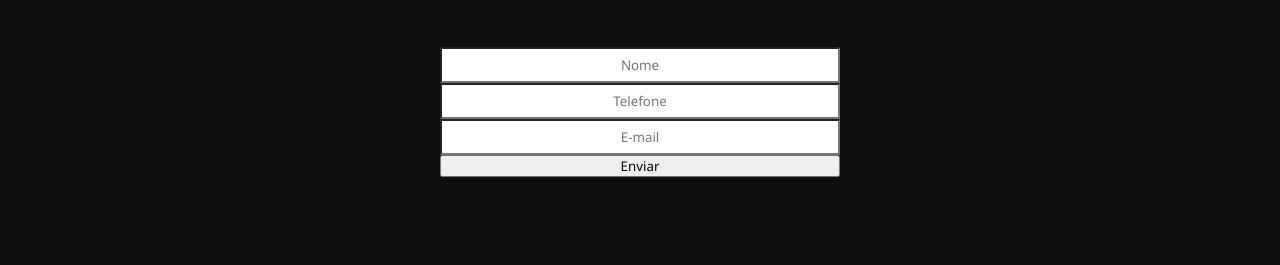
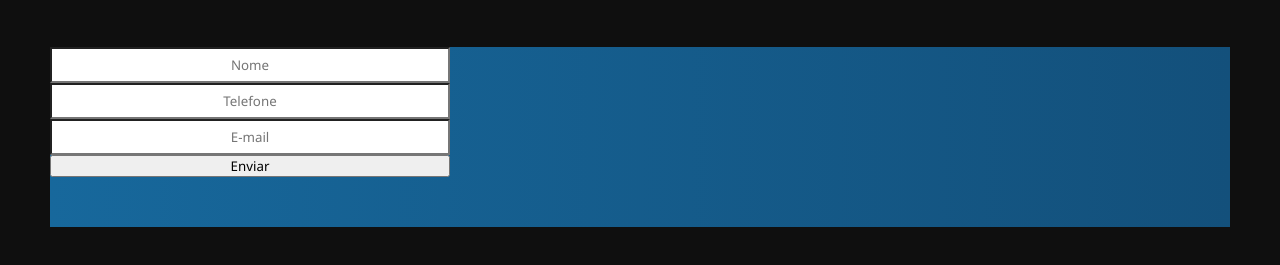
Before and after one commit to lucstargus/Lucson-e-Guiguiba, a plain HTML site: page index.html in a window 1280 px wide. Shown: the part 1080-1345 px from the top of the page. Drawn offline with Linux system fonts and the light colour scheme.

Commit message:
alterando

```diff
--- a/index.html
+++ b/index.html
@@ -74,6 +74,7 @@
     </section>
     </div>
 <div class="form">
+    <div class="style-form">
         <form>
             <input type="text" placeholder="Nome" required>
             <input type="tel" placeholder="Telefone" required>
@@ -81,5 +82,6 @@
             <button type="submit">Enviar</button>
         </form>
     </div>
+</div>
 </body>
 </html>
--- a/main.css
+++ b/main.css
@@ -114,13 +114,13 @@ form {
     flex-direction: column;
     width: 400px;
     margin-bottom: 50px;
+    background-color: linear-gradient(90deg, rgba(23,104,156,1) 0%, rgba(19,80,123,1) 100%);
 }
 
 .form {
     display: flex;
     justify-content: center;
     padding: 50px;
-    background-color: #;
 }
 
 form input {
@@ -129,3 +129,8 @@ form input {
     padding: 7px;
     background-color: #ffffff
 }
+
+.style-form {
+    background: linear-gradient(90deg, rgba(23,104,156,1) 0%, rgba(19,80,123,1) 100%);
+    width: 100%;
+}
```
Lines whose indentation alone changed are shown as unchanged.
